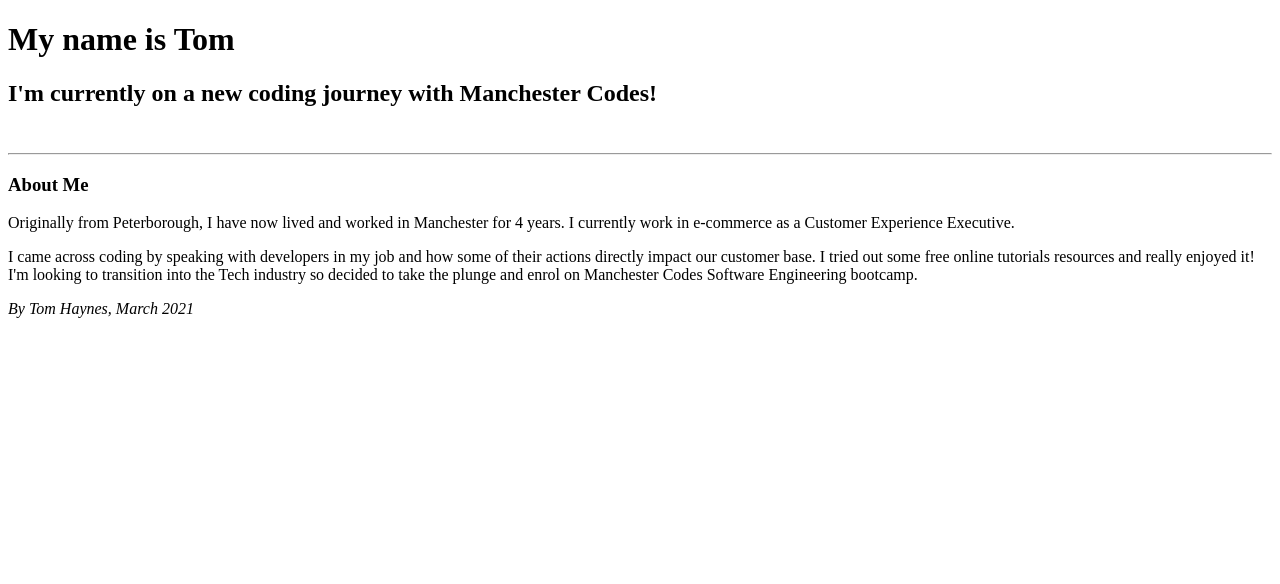
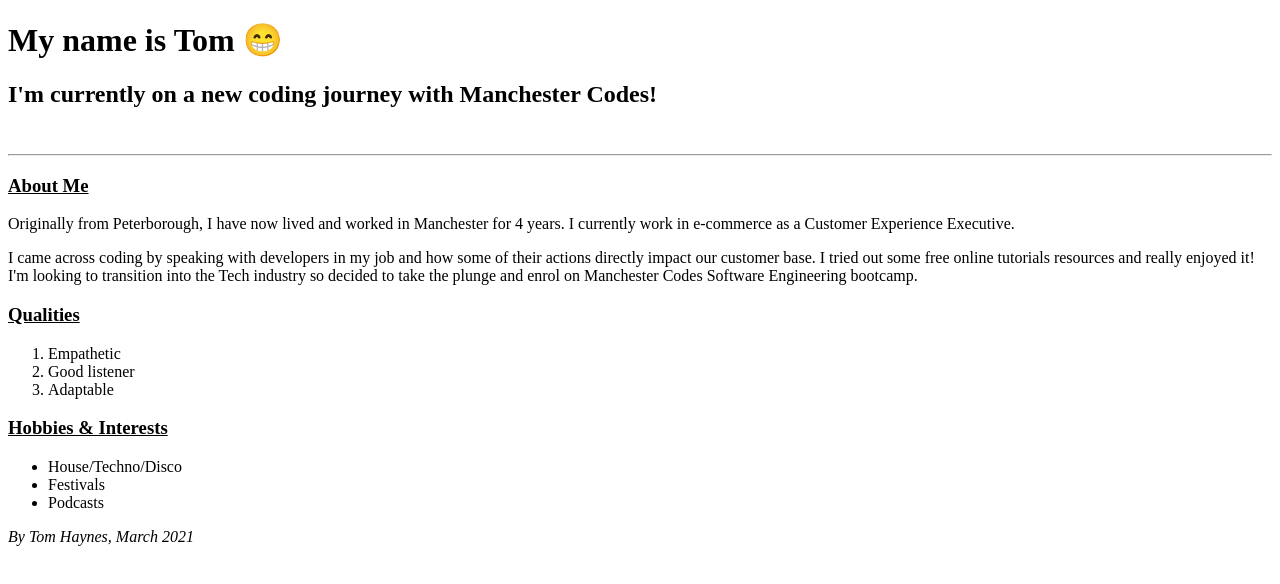
Before and after one commit to tom-haynes-1/Portfolio, a plain HTML site: page index.html in a window 1280 px wide. Drawn offline with Linux system fonts and the light colour scheme.

Commit message:
added Qualities and Hobbies & Interests sections using ordered and unordered lists

```diff
--- a/index.html
+++ b/index.html
@@ -1,20 +1,37 @@
 <!DOCTYPE html>
 <html>
     <head>
+        <meta charset="UTF-8">
         <title>Tom Haynes</title>
     </head>
     <body>
         <header>
-        <h1>My name is Tom</h1>
+        <h1>My name is Tom &#128513;</h1>
         <h2>I'm currently on a new coding journey with Manchester Codes!</h2>
             </header>
         <br />
         <hr />
         <main>
-        <h3>About Me</h3>
+        <h3><u>About Me</u></h3>
         <p>Originally from Peterborough, I have now lived and worked in Manchester for 4 years. I currently work in e-commerce as a Customer Experience Executive.</p>
         <p>I came across coding by speaking with developers in my job and how some of their actions directly impact our customer base. I tried out some free online tutorials resources and really enjoyed it! I'm looking to transition into the Tech industry so decided to take the plunge and enrol on Manchester Codes Software Engineering bootcamp.</p>
         </main>
+        <section>
+            <h3><u>Qualities</u></h3>
+            <ol>
+                <li>Empathetic</li>
+                <li>Good listener</li>
+                <li>Adaptable</li>
+            </ol>
+        </section>
+        <section>
+            <h3><u>Hobbies & Interests</u></h3>
+            <ul>
+                <li>House/Techno/Disco</li>
+                <li>Festivals</li>
+                <li>Podcasts</li>
+            </ul>
+        </section>
         <footer><em>By Tom Haynes, March 2021</em></footer>
     </body>
 </html>
```
